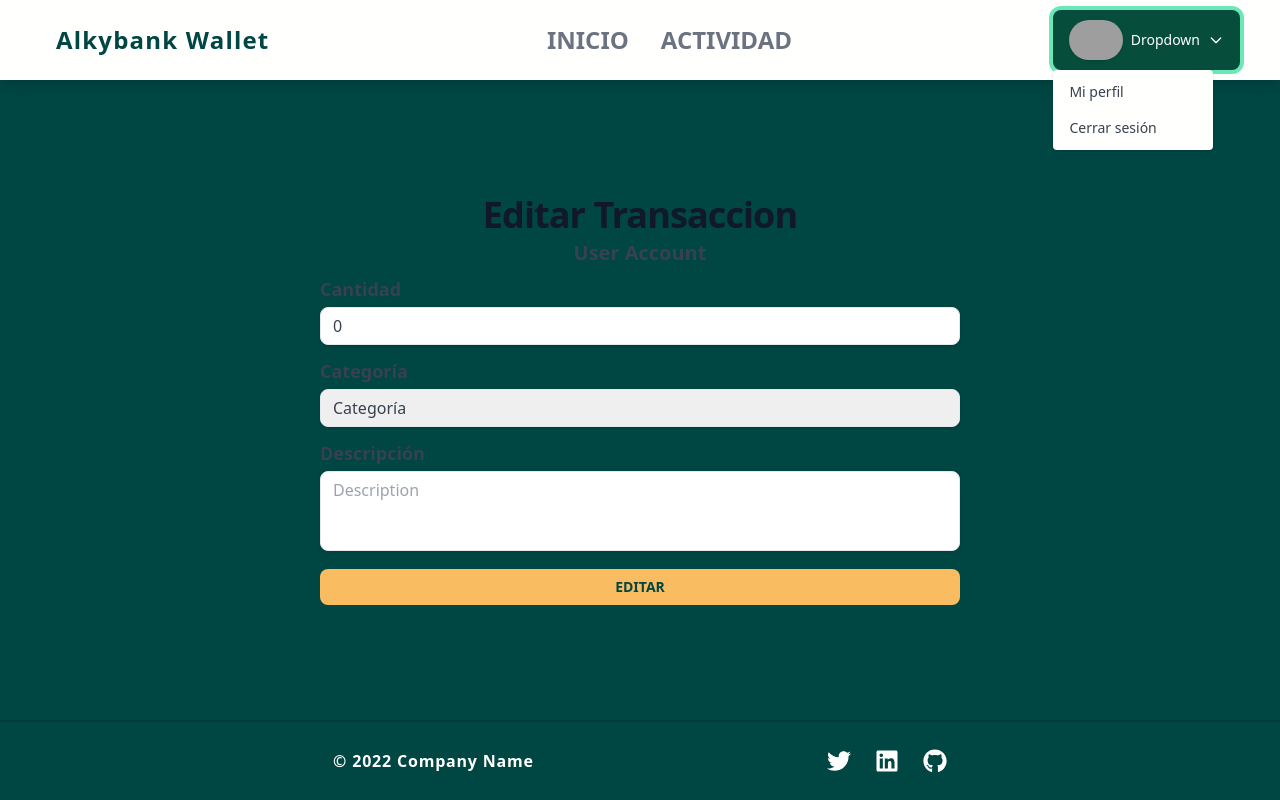
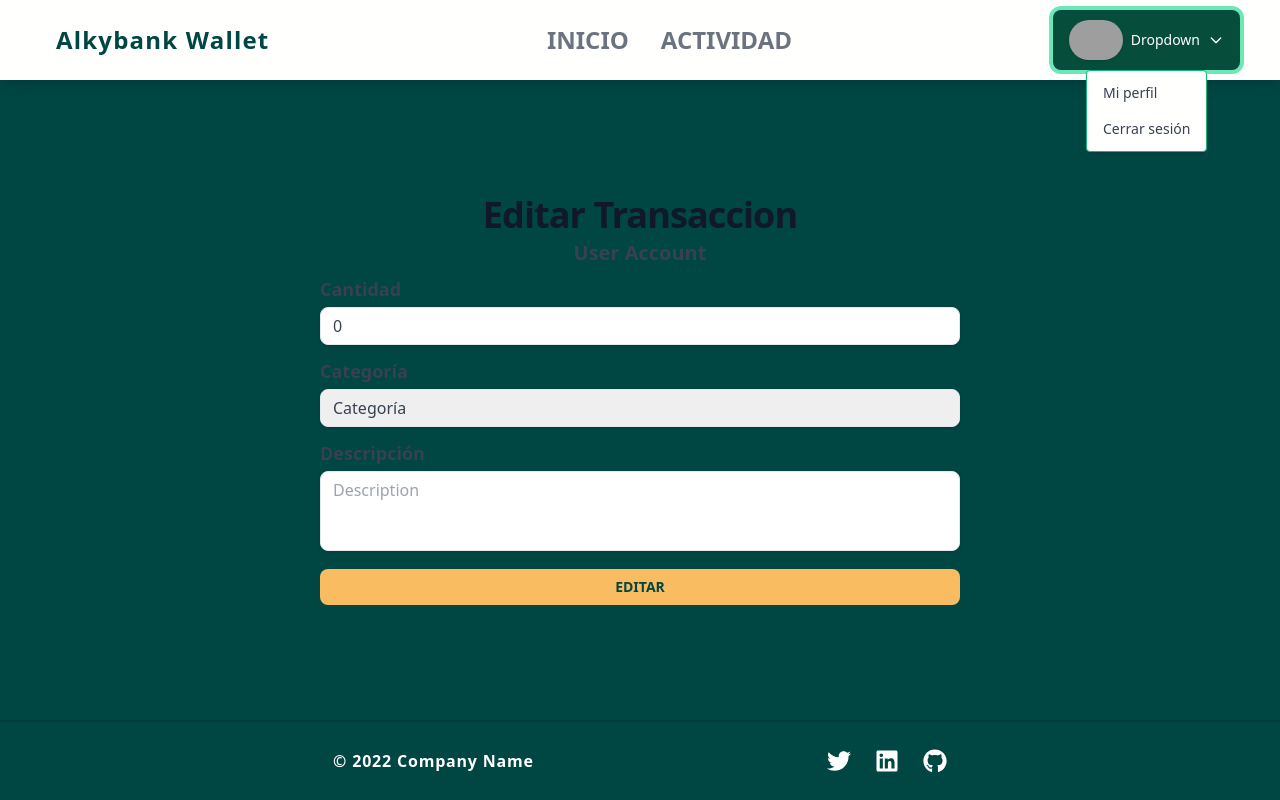
Before and after one commit to siprem10/grupo-03-undefined-FRONTEND, a React (Vite) app: page /transactions/edit in a window 1280 px wide. Both pictures are taken after a click on the button "Dropdown". Built offline with nearby package versions, Linux system fonts and the light colour scheme; grey boxes are pictures that could not be loaded.

Commit message:
UI(SessionDropdown)

```diff
--- a/src/Components/SessionDropdown/SessionDropdown.jsx
+++ b/src/Components/SessionDropdown/SessionDropdown.jsx
@@ -30,7 +30,7 @@ export default function SessionDropdown() {
     }
 
     return (
-        <div>
+        <div className="flex justify-center">
             <button
                 onClick={handleShow}
                 id="dropdownDividerButton"
@@ -58,7 +58,8 @@ export default function SessionDropdown() {
 
             <div
                 id="dropdownDivider"
-                className={!isOpen ? "hidden" : "absolute z-10 w-40 bg-white rounded divide-y divide-gray-100 shadow dark:bg-gray-700 dark:divide-gray-600"}>
+                style={{top: "70px" }}
+                className={!isOpen ? "hidden" : "absolute border border-emerald-500 bg-white rounded divide-y divide-gray-100 shadow dark:bg-gray-700 dark:divide-gray-600"}>
                 <ul
                     className="py-1 text-sm text-gray-700 dark:text-gray-200" aria-labelledby="dropdownDividerButton">
                     {items?.map((item, i) =>
```
